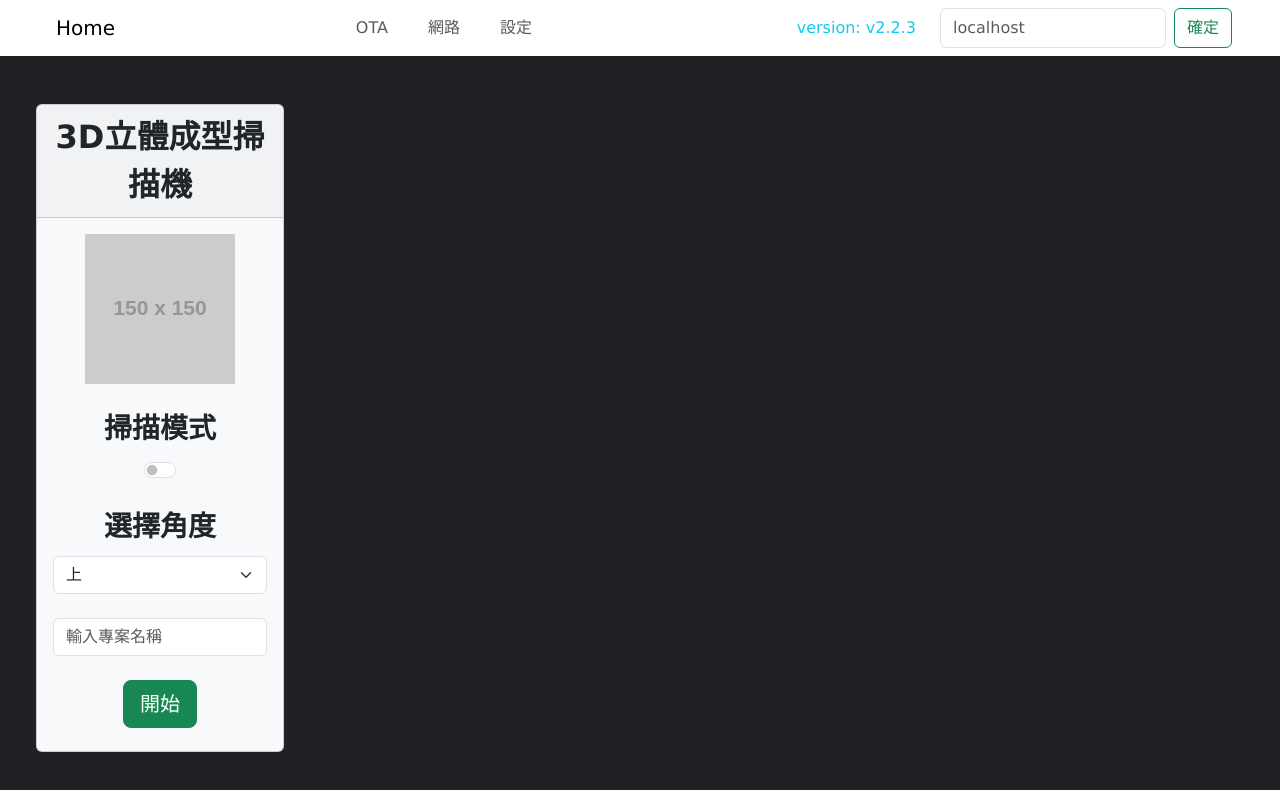
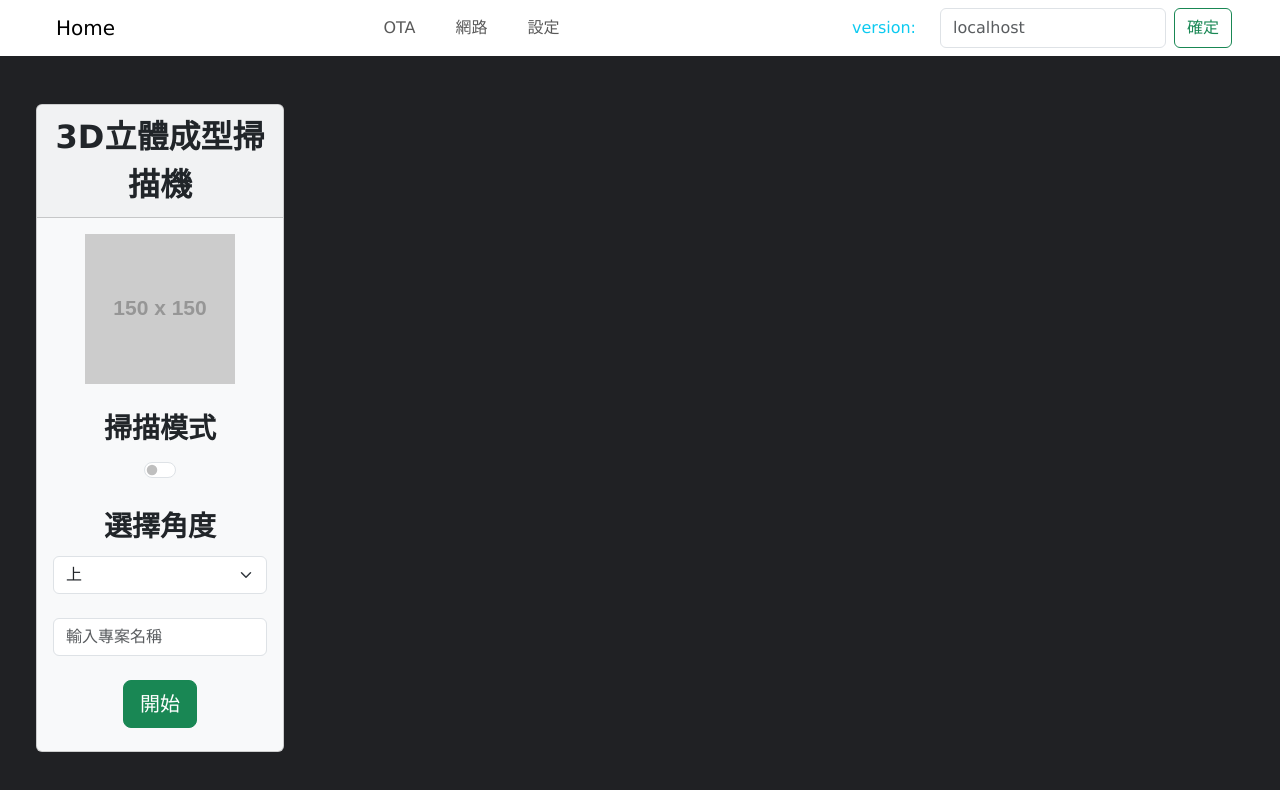
Before and after one commit to enjoycht/3d_scanner_nextjs, a Next.js app: page / in a window 1280 px wide. Shown: the top 790 px of the page. Built offline with nearby package versions, Linux system fonts and the light colour scheme; no server answers.

Commit message:
✨ feat: Get ESP32 version to header

```diff
--- a/src/app/compoent/header.tsx
+++ b/src/app/compoent/header.tsx
@@ -9,6 +9,7 @@ import Link from 'next/link';
 const Header = () => {
     const { url, setUrl } = useUrl();
     const [inputUrl, setInputUrl] = useState<string>(url);
+    const [version, setVersion] = useState<string>('');
 
     const handleButtonClick = () => {
         setUrl(inputUrl);
@@ -20,9 +21,7 @@ const Header = () => {
         if (url) {
             axios.get(`http://${url}/api/info`)
                 .then(response => {
-                    if (response.data) {
-                        console.log('ESP32 Data:', response.data);
-                    }
+                    setVersion(response.data["version"]);
                 })
                 .catch(error => {
                     console.error('Error fetching data:', error);
@@ -41,7 +40,7 @@ const Header = () => {
                     <Link className='nav-link header-link me-4' href="/Setting" passHref>設定</Link>
                 </Nav>
                 <Nav>
-                    <Navbar.Text className='mx-4 text-info'>version: v2.2.3</Navbar.Text>
+                    <Navbar.Text className='mx-4 text-info'>version: {version}</Navbar.Text>
                     <Form className="d-flex me-auto">
                         <Form.Control
                         type="text"
```
